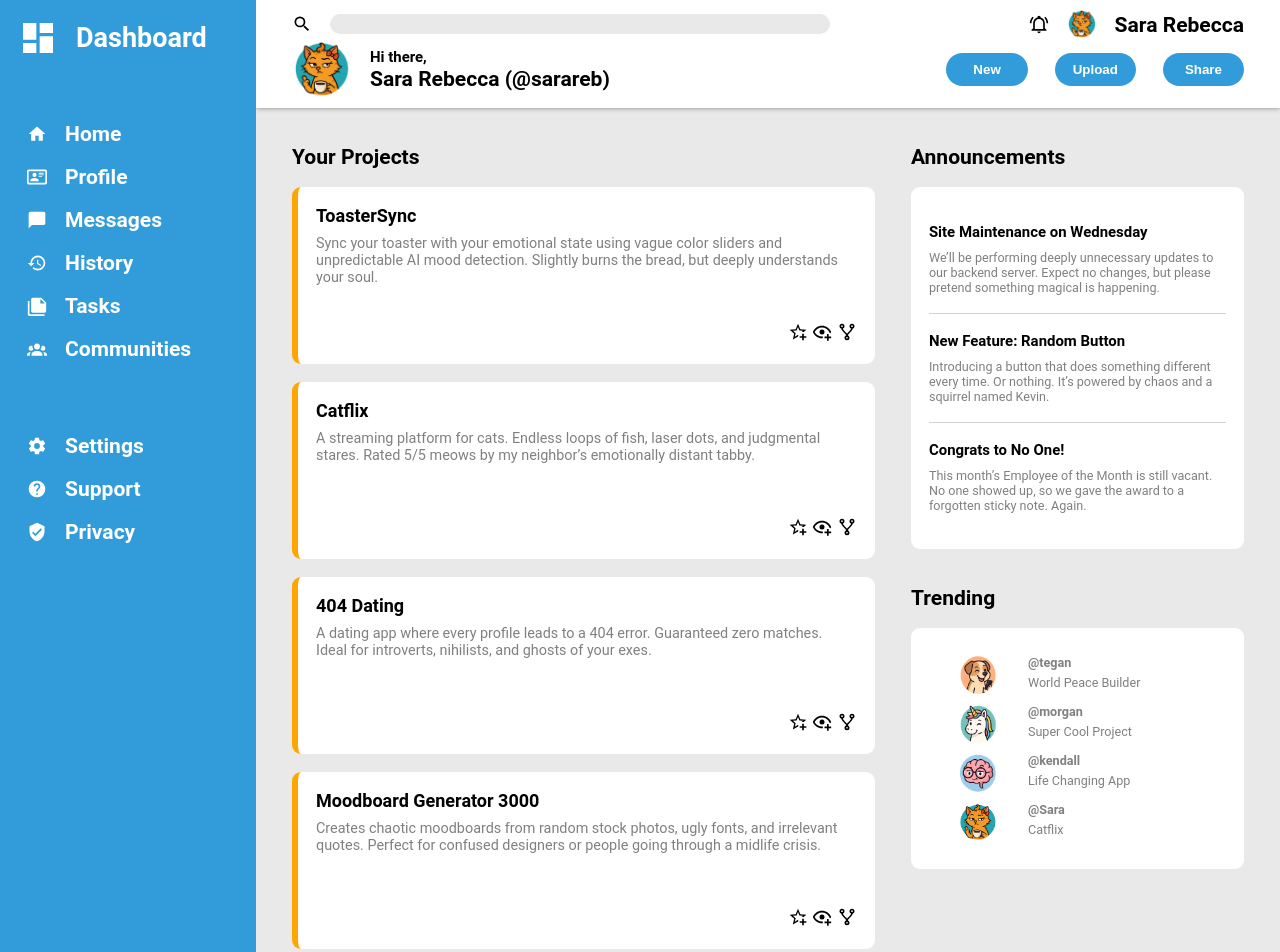
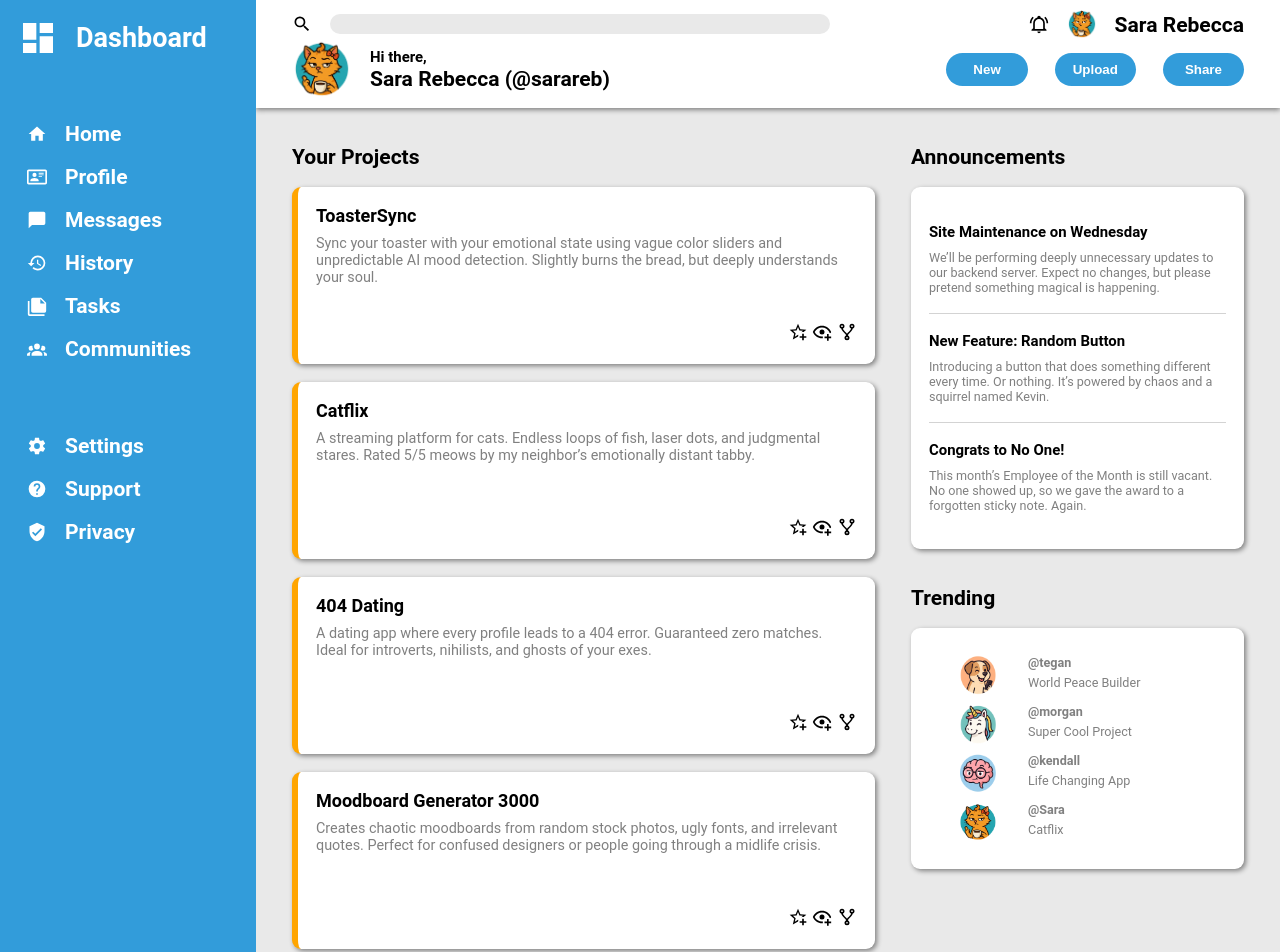
Before and after one commit to Sara-Reb/Admin-Dashboard, a plain HTML site: page index.html in a window 1280 px wide. Shown: the top 952 px of the page. Drawn offline with Linux system fonts and the light colour scheme.

Commit message:
Add shadows to the cards

```diff
--- a/style.css
+++ b/style.css
@@ -50,7 +50,7 @@ p {
   display: grid;
   align-items: center;
   background-color: white;
-  box-shadow: 0px 0px 5px grey;
+  box-shadow: 0px 2px 5px grey;
   padding: 0.5rem 2rem;
 }
 
@@ -234,6 +234,7 @@ p {
   background-color: white;
   border-radius: 0.5rem;
   padding: 1rem;
+  box-shadow: 2px 2px 5px grey;
 }
 
 .card svg {
```
